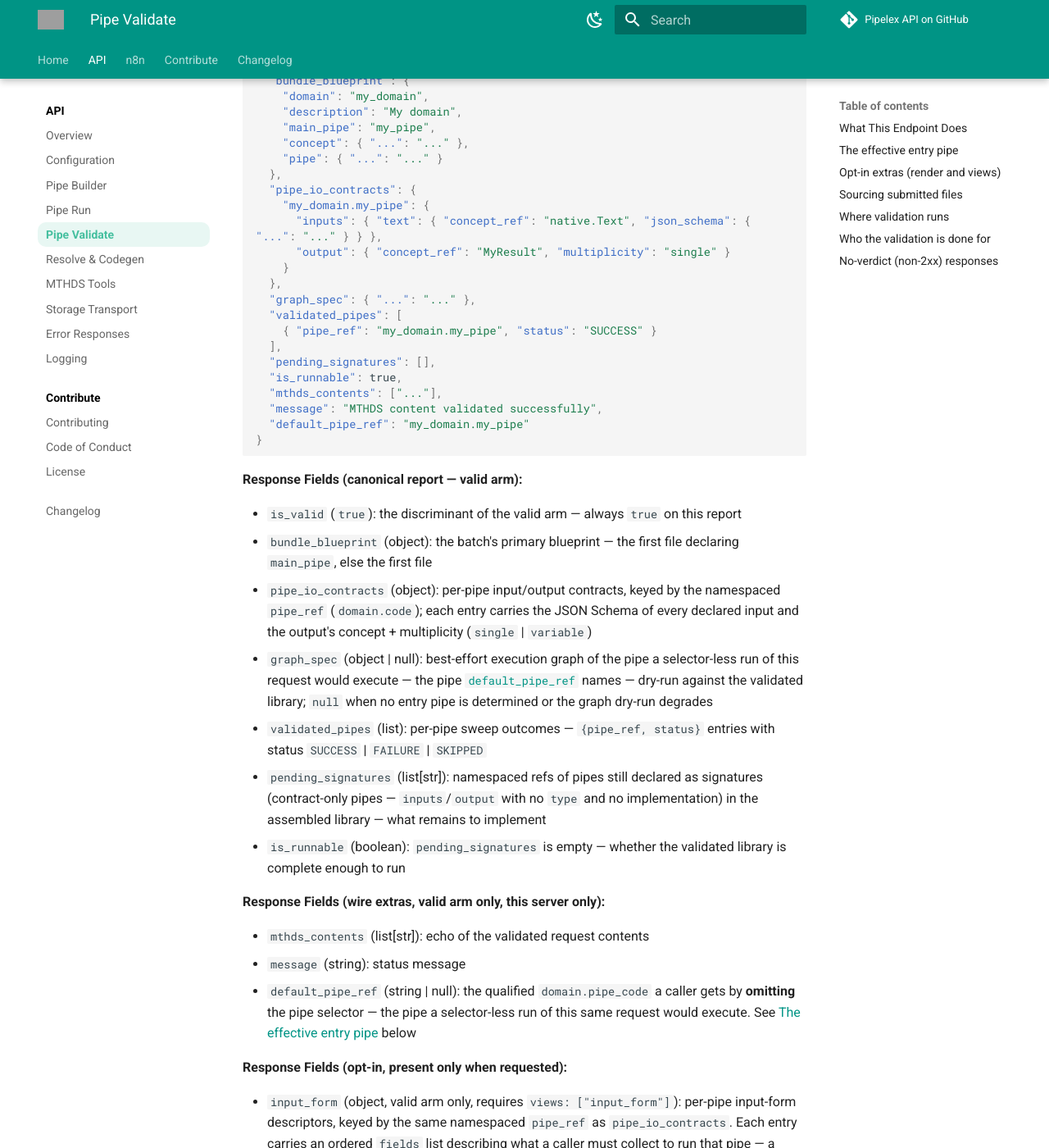
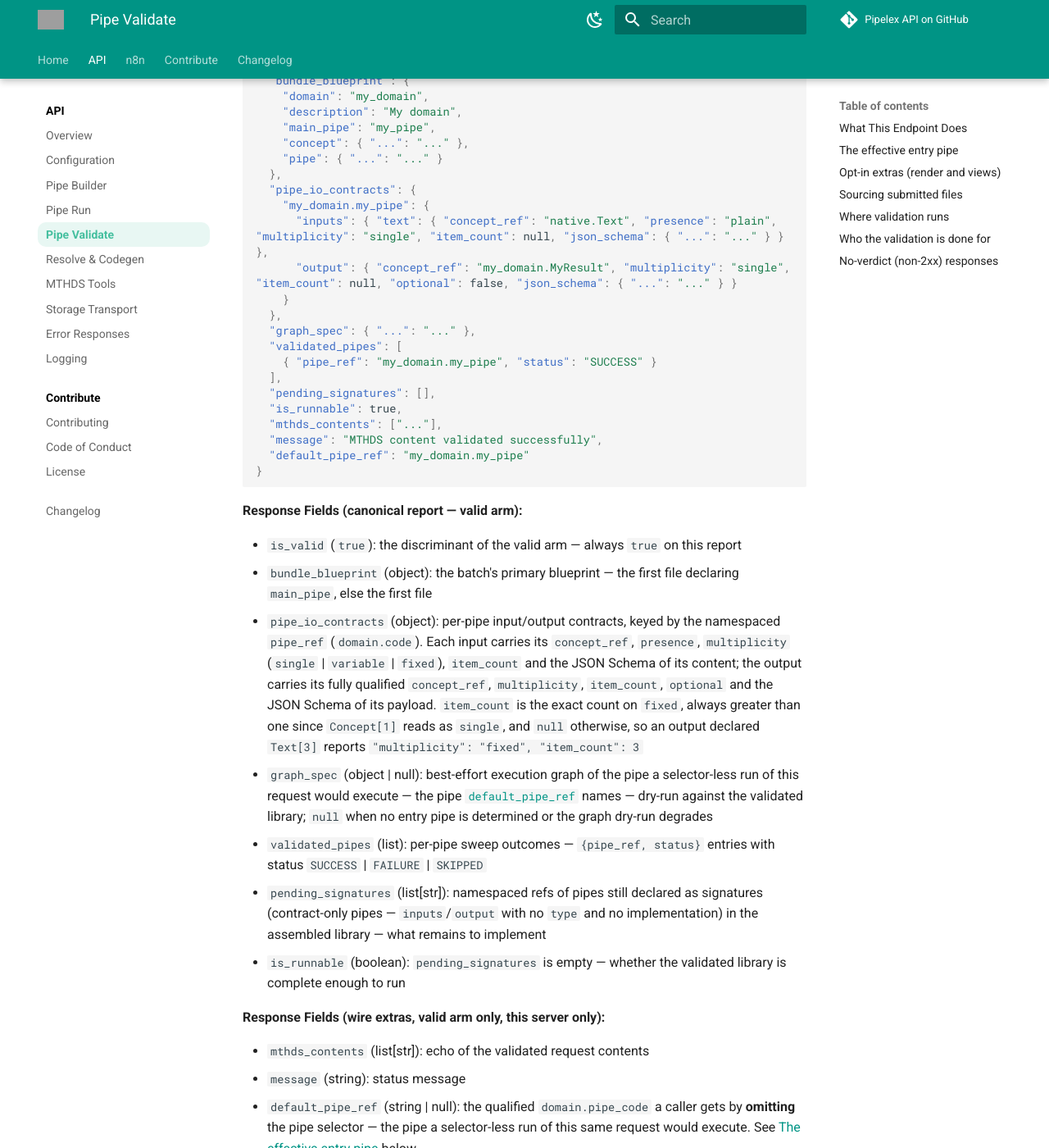
Before and after one commit to Pipelex/pipelex-api, an MkDocs documentation site: the page built from docs/pipe-validate.md, in a window 1280 px wide and 1400 px high, scrolled down 1690 px. Shown: the whole window at 82% size. Built offline with MkDocs 1.6.1 and Material for MkDocs 9.7.7, drawn with Linux system fonts in a browser that asks for light colours; comment, search, counter and statistics services are not loaded; grey boxes are pictures that could not be loaded.

Commit message:
Document the fixed multiplicity on /validate's pipe_io_contracts
An output declared `Text[3]` reports `multiplicity: fixed` with its
`item_count`, which the field description left out, and the example
showed an output contract missing the fields the published schema
requires.

Co-Authored-By: Claude Opus 5.5 <noreply@anthropic.com>

```diff
--- a/docs/pipe-validate.md
+++ b/docs/pipe-validate.md
@@ -43,8 +43,8 @@ The 200 body is one of two arms, discriminated on the mandatory `is_valid` field
   },
   "pipe_io_contracts": {
     "my_domain.my_pipe": {
-      "inputs": { "text": { "concept_ref": "native.Text", "json_schema": { "...": "..." } } },
-      "output": { "concept_ref": "MyResult", "multiplicity": "single" }
+      "inputs": { "text": { "concept_ref": "native.Text", "presence": "plain", "multiplicity": "single", "item_count": null, "json_schema": { "...": "..." } } },
+      "output": { "concept_ref": "my_domain.MyResult", "multiplicity": "single", "item_count": null, "optional": false, "json_schema": { "...": "..." } }
     }
   },
   "graph_spec": { "...": "..." },
@@ -63,7 +63,7 @@ The 200 body is one of two arms, discriminated on the mandatory `is_valid` field
 
 - `is_valid` (`true`): the discriminant of the valid arm — always `true` on this report
 - `bundle_blueprint` (object): the batch's primary blueprint — the first file declaring `main_pipe`, else the first file
-- `pipe_io_contracts` (object): per-pipe input/output contracts, keyed by the namespaced `pipe_ref` (`domain.code`); each entry carries the JSON Schema of every declared input and the output's concept + multiplicity (`single` | `variable`)
+- `pipe_io_contracts` (object): per-pipe input/output contracts, keyed by the namespaced `pipe_ref` (`domain.code`). Each input carries its `concept_ref`, `presence`, `multiplicity` (`single` | `variable` | `fixed`), `item_count` and the JSON Schema of its content; the output carries its fully qualified `concept_ref`, `multiplicity`, `item_count`, `optional` and the JSON Schema of its payload. `item_count` is the exact count on `fixed`, always greater than one since `Concept[1]` reads as `single`, and `null` otherwise, so an output declared `Text[3]` reports `"multiplicity": "fixed", "item_count": 3`
 - `graph_spec` (object | null): best-effort execution graph of the pipe a selector-less run of this request would execute — the pipe [`default_pipe_ref`](#the-effective-entry-pipe) names — dry-run against the validated library; `null` when no entry pipe is determined or the graph dry-run degrades
 - `validated_pipes` (list): per-pipe sweep outcomes — `{pipe_ref, status}` entries with status `SUCCESS` | `FAILURE` | `SKIPPED`
 - `pending_signatures` (list[str]): namespaced refs of pipes still declared as signatures (contract-only pipes — `inputs`/`output` with no `type` and no implementation) in the assembled library — what remains to implement
```
